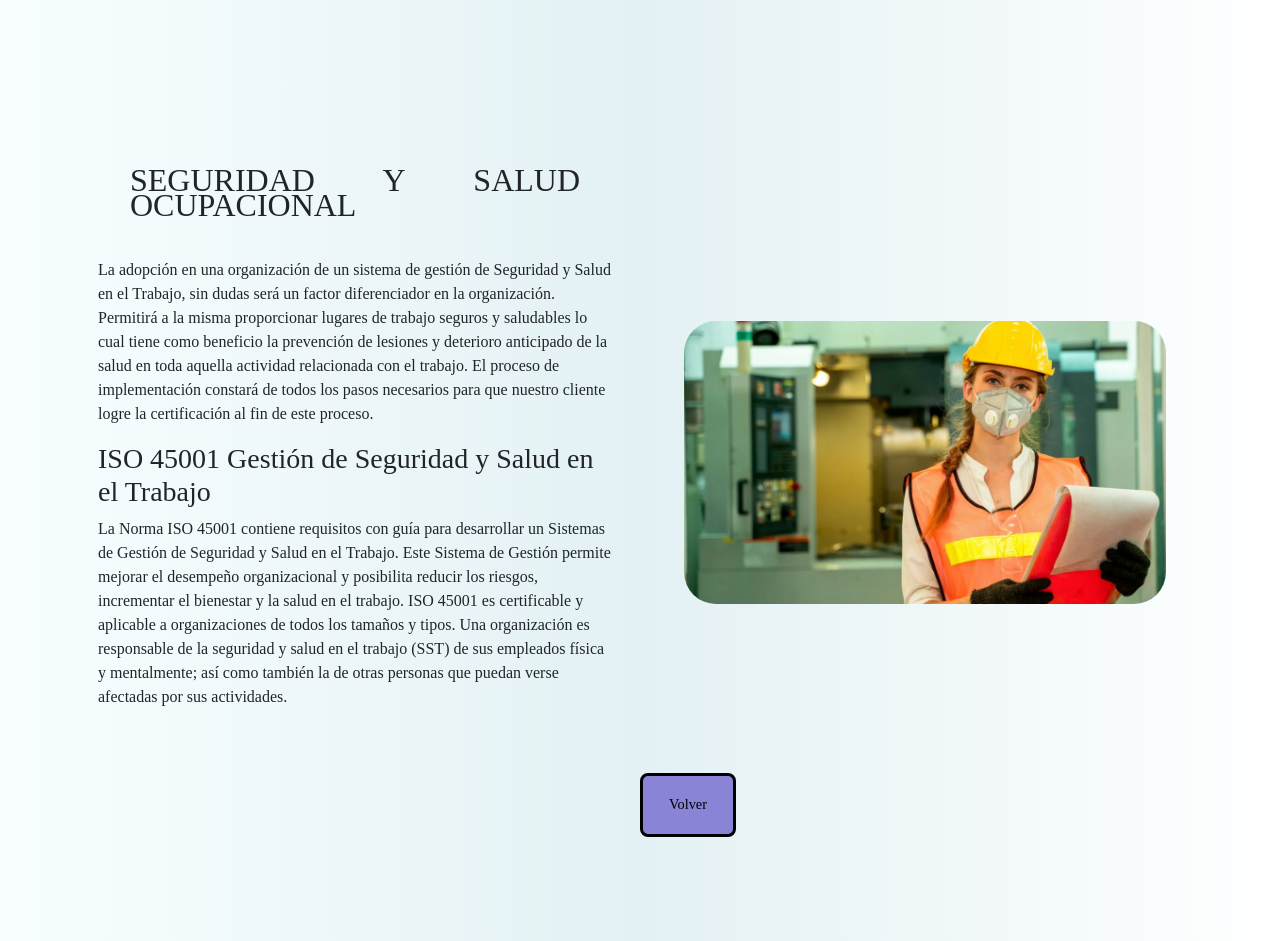
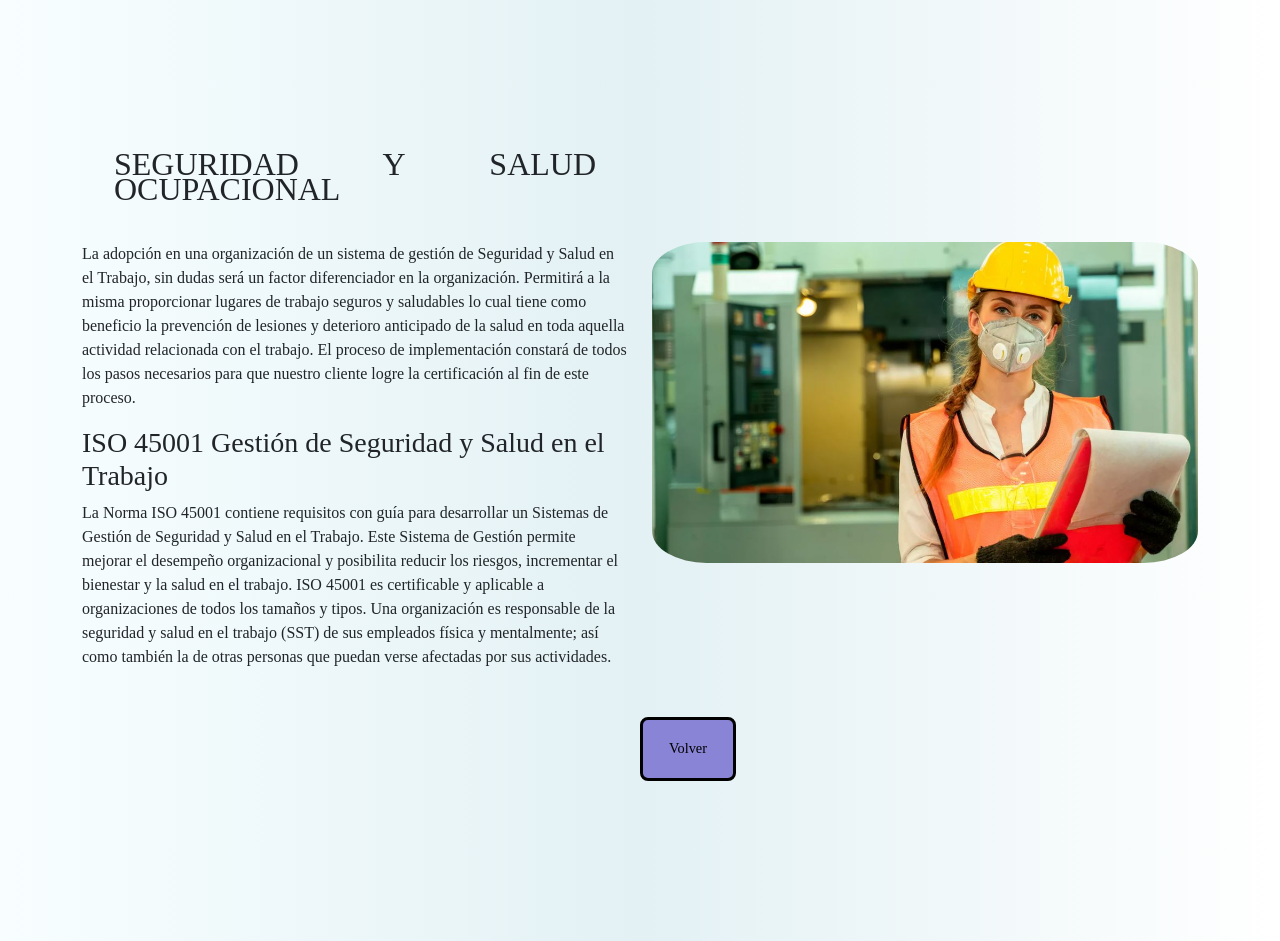
Before and after one commit to alecalvert/proyecto-coder-web, a plain HTML site: page paginas/servicios.html in a window 1280 px wide. Shown: the part 2200-3141 px from the top of the page. Drawn offline with nearby package versions, Linux system fonts and the light colour scheme.

```diff
--- a/css/estilos.css
+++ b/css/estilos.css
@@ -71,89 +71,13 @@
 }
 
 
-/* .quienes{
 
-    display: flex;
-    flex-direction: row;
-    justify-content: space-around;
-    align-items: center;
-    padding: 3rem;
-    grid-area: quienes;
-    margin-top: -2rem;
-
-}
-
-.quienes__texto{
-
-    display: flex;
-    flex-direction: column;
-
-    align-items: center;
-    padding: 3rem;
-    height: 600px;
-    min-width: 50%;
-    margin-bottom: 5rem;
-
-}
-
-.quienes__titulo{
-
-    margin-right: 10rem ;
-
-
-}
-
-.quienes__frase {
-
-    font-size: large;
-    line-height : 25px;
-    text-align: justify ;
-    padding: 1rem;
-
-}
-
-.quienes__foto{
-
-    max-height: 26rem;
-    border-radius: 10%;
-
-
-
-
-} */
 
 .h3__index{
     padding: 1rem;
 }
 
-/*
-.politica{
-    display: flex;
-    padding: 3rem;
-    grid-area: politica;
-}
-
-.politica__foto{
-    width: 600px;
-    height: 400px;
-    margin-top: 11rem;
-    border-radius: 10%;
-
-
-}
-
-.politica__texto{
-
-    font-size: large;
-    line-height : 25px;
-    text-align: justify;
-    padding: 3rem;
-}
-
-.politica__subtitulo{
-    margin-bottom: 2rem;
-
-} */
+/
 
 .quienes p, .politica p {
     font-size: 17px;
@@ -327,26 +251,8 @@
     align-items:center;
     margin-top: 7rem;
 
-
 }
 
-.texto__seg{
-    display: flex;
-    flex-direction: column;
-    padding: 1rem;
-    min-width: 30rem;
-    justify-content: space-around;
-
-
-}
-
-.foto__seg{
-    width: 40rem;
-    height: auto;
-    border-radius: 4rem;
-    padding: 2rem;
-    margin-top: 4rem;
-}
 
 .otros{
 
```
